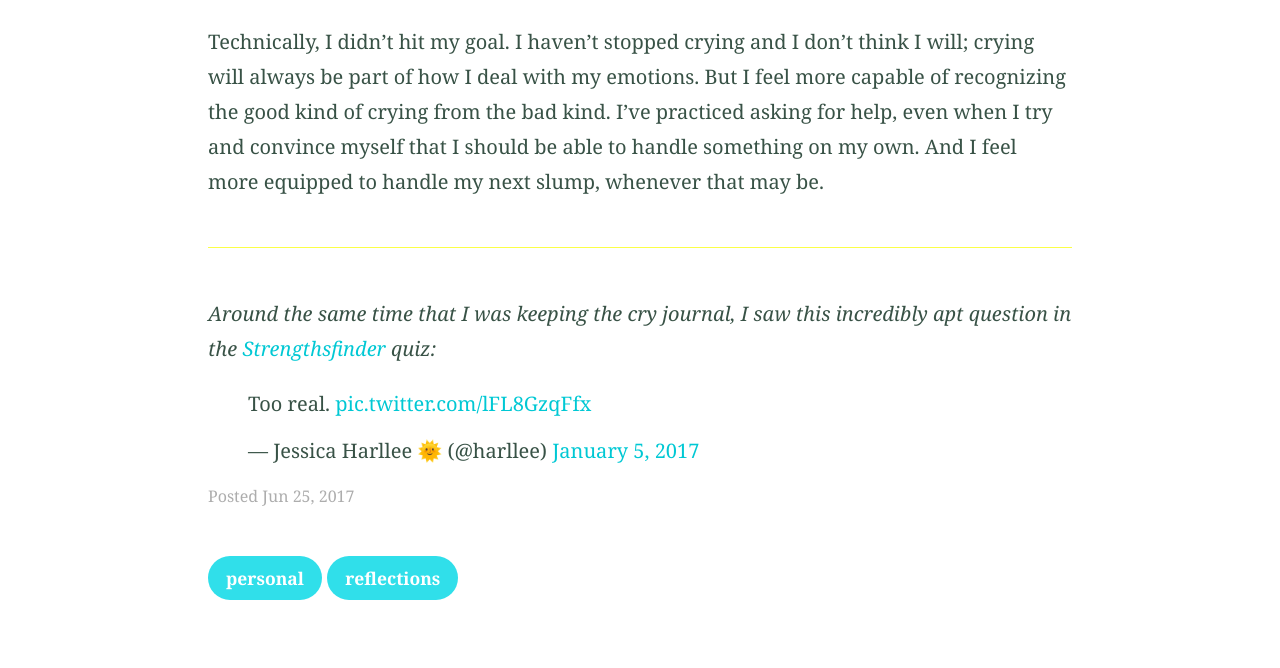
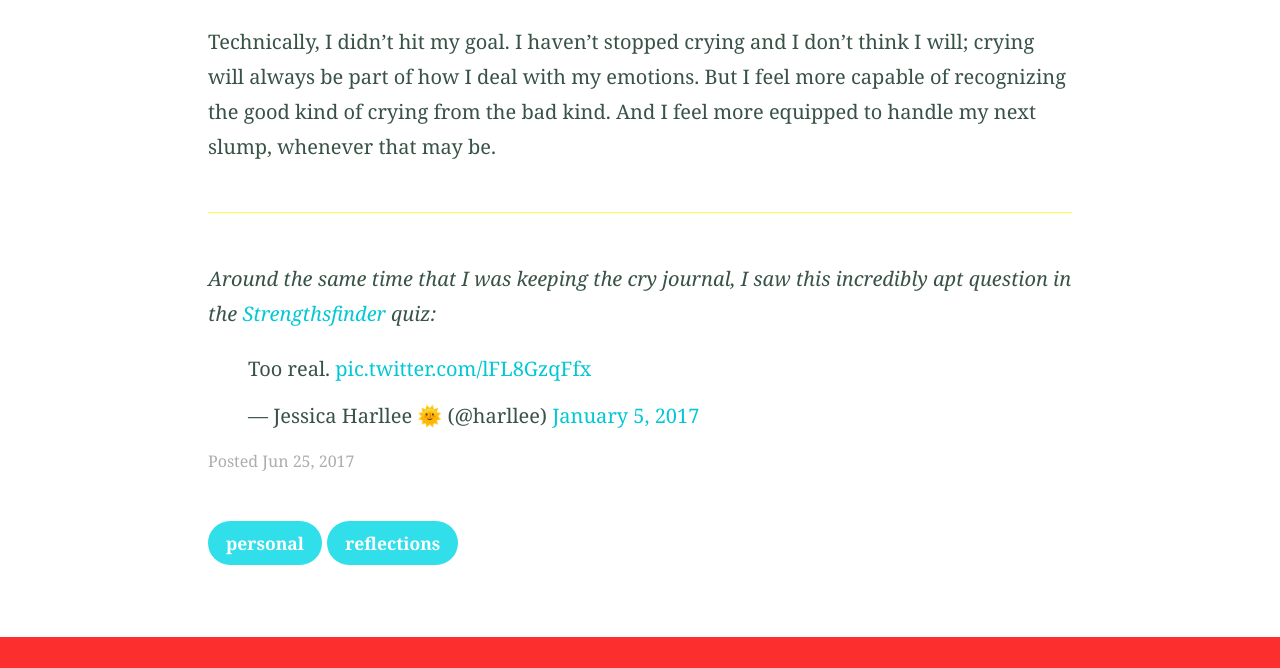
Before and after one commit to harllee/jessicaharllee.com, a Jekyll site: the page built from _posts/2017-06-25-crying.markdown, in a window 1280 px wide and 900 px high, scrolled down 3411 px, cut to the strip 232-900 px from the top of the window. Built offline with Jekyll 4.4.1, drawn with Linux system fonts in a browser that asks for light colours; comment, search, counter and statistics services are not loaded.

Commit message:
Updated Crying

```diff
--- a/_posts/2017-06-25-crying.markdown
+++ b/_posts/2017-06-25-crying.markdown
@@ -41,7 +41,7 @@
   <p class="text-small italic text-center">All of my feelings</p>
 </div>
 
-Technically, I didn't hit my goal. I haven't stopped crying and I don't think I will; crying will always be part of how I deal with my emotions. But I feel more capable of recognizing the good kind of crying from the bad kind. I've practiced asking for help, even when I try and convince myself that I should be able to handle something on my own. And I feel more equipped to handle my next slump, whenever that may be.
+Technically, I didn't hit my goal. I haven't stopped crying and I don't think I will; crying will always be part of how I deal with my emotions. But I feel more capable of recognizing the good kind of crying from the bad kind. And I feel more equipped to handle my next slump, whenever that may be.
 
 ---
 
```
